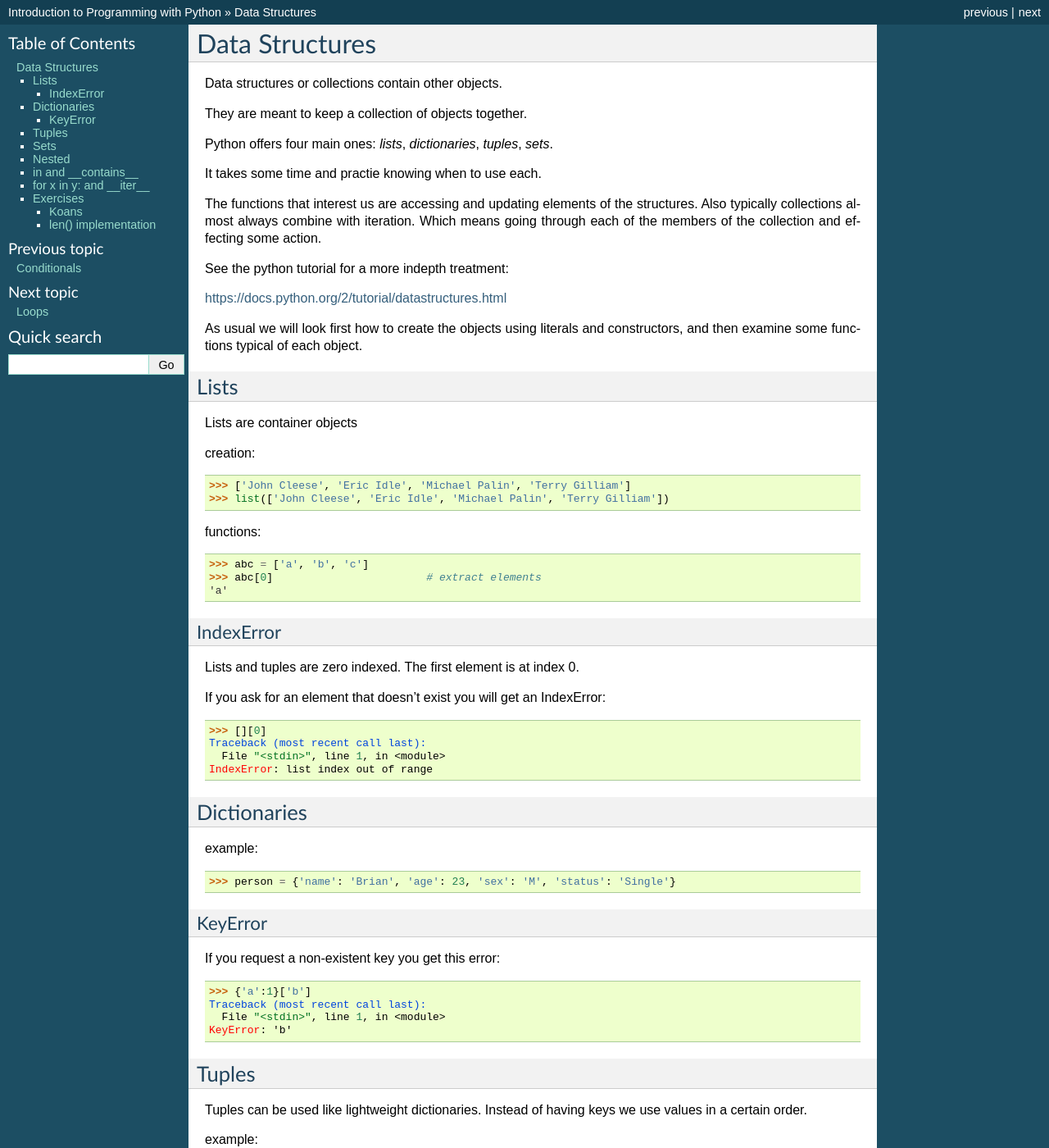
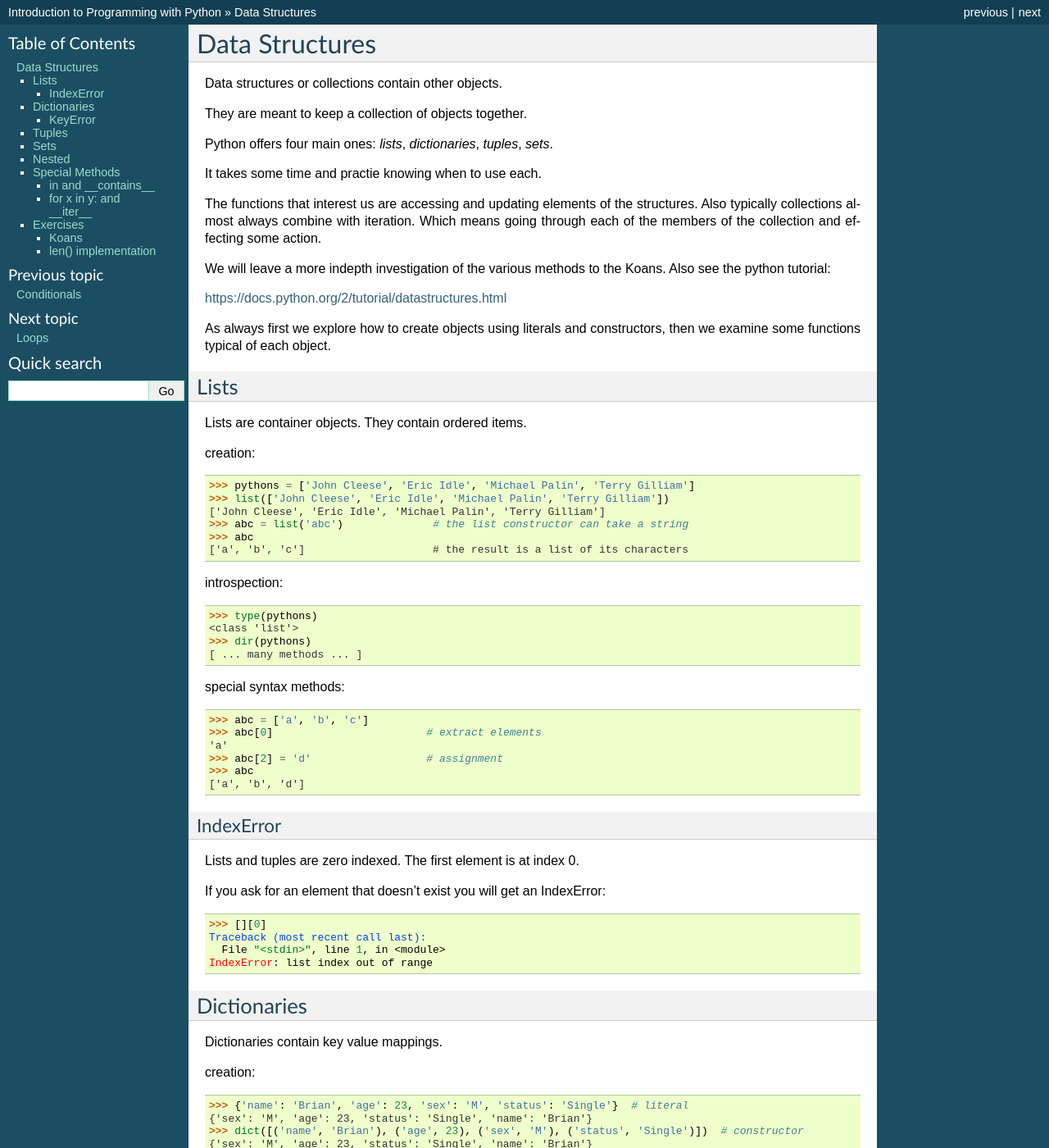
Before and after one commit to gu-lseg/intro-to-programming, a Sphinx documentation site: the page built from source/data_structures.rst, in a window 1280 px wide and 1400 px high. Shown: the whole window at 82% size. Built offline with Sphinx 7.4.7, drawn with Linux system fonts in a browser that asks for light colours; some of the changed text lies outside the part shown.

Commit message:
data structure examples fleshed out

```diff
--- a/source/data_structures.rst
+++ b/source/data_structures.rst
@@ -12,28 +12,42 @@
 The functions that interest us are accessing and updating elements of the structures. Also typically collections almost always combine with iteration. Which means going through each of the
 members of the collection and effecting some action.
 
-See the python tutorial for a more indepth treatment:
+We will leave a more indepth investigation of the various methods to the Koans. Also see the python tutorial:
 
 https://docs.python.org/2/tutorial/datastructures.html
 
-As usual we will look first how to create the objects using literals and
-constructors, and then examine some functions typical of each object.
+As always first we explore how to create objects using literals and
+constructors, then we examine some functions typical of each object.
 
 Lists
 =====
 
-Lists are container objects
+Lists are container objects. They contain ordered items.
 
 creation::
 
-    >>> ['John Cleese', 'Eric Idle', 'Michael Palin', 'Terry Gilliam']
+    >>> pythons = ['John Cleese', 'Eric Idle', 'Michael Palin', 'Terry Gilliam']
     >>> list(['John Cleese', 'Eric Idle', 'Michael Palin', 'Terry Gilliam'])
+    ['John Cleese', 'Eric Idle', 'Michael Palin', 'Terry Gilliam']
+    >>> abc = list('abc')              # the list constructor can take a string
+    >>> abc
+    ['a', 'b', 'c']                    # the result is a list of its characters
 
-functions::
+introspection::
+
+    >>> type(pythons)
+    <class 'list'>
+    >>> dir(pythons)
+    [ ... many methods ... ]
+
+special syntax methods::
 
     >>> abc = ['a', 'b', 'c']
     >>> abc[0]                        # extract elements
     'a'
+    >>> abc[2] = 'd'                  # assignment
+    >>> abc
+    ['a', 'b', 'd']
 
 IndexError
 ----------
@@ -51,9 +65,29 @@
 Dictionaries
 ============
 
-example::
+Dictionaries contain key value mappings.
 
-    >>> person = {'name': 'Brian', 'age': 23, 'sex': 'M', 'status': 'Single'}
+creation::
+
+    >>> {'name': 'Brian', 'age': 23, 'sex': 'M', 'status': 'Single'}  # literal
+    {'sex': 'M', 'age': 23, 'status': 'Single', 'name': 'Brian'}
+    >>> dict([('name', 'Brian'), ('age', 23), ('sex', 'M'), ('status', 'Single')])  # constructor
+    {'sex': 'M', 'age': 23, 'status': 'Single', 'name': 'Brian'}
+
+introspection::
+
+    >>> type(person)
+    <class 'dict'>
+    >>> dir(person)
+    [ ... many methods ... ]
+
+Special syntax for extracting and updating an attribute::
+
+    >>> person['name']
+    'Brian'
+    >>> person['name'] = 'Naomi'
+    >>> person['name']
+    'Name'
 
 KeyError
 --------
@@ -69,14 +103,29 @@
 Tuples
 ======
 
-Tuples can be used like lightweight dictionaries. Instead of having keys we use
+Tuples are very similar to lists. Order matters.
+
+However they are used like lightweight dictionaries: instead of having keys we use
 values in a certain order.
 
-example::
+creation::
 
-    >>> person = ('Brian', 23, 'M', 'Single')
+    >>> person = ('Brian', 23, 'M', 'Single')   # literal
 
+introspection::
 
+    >>> type(person)
+    >>> dir(person)
+
+special syntax methods::
+
+    >>> person[2]
+    'M'
+    >>> person[2] = 'F'         # Brian has a sex change
+    >>> person[2]
+    'F'
+
+Tuples have their use but they aren't seen as often as lists and dictionaries.
 
 Sets
 ====
@@ -88,9 +137,30 @@
 
 creation::
 
-    >>> {'John Cleese', 'Eric Idle', 'Michael Palin', 'Terry Gilliam'}
+    >>> names = {'John Cleese', 'Eric Idle', 'Michael Palin', 'Terry Gilliam'}
+    # literal
     >>> set(['John Cleese', 'Eric Idle', 'Michael Palin', 'Terry Gilliam'])
+    # constructor
+    >>> abc = set('abc')
 
+introspection::
+
+    >>> type(names)
+    >>> dir(names)
+
+methods::
+
+    >>> abc, bcd = set('cab'), set('bdc')
+    >>> abc.intersection(bcd)
+    {'b', 'c'}
+    >>> def_ = set('fed')
+    >>> abc.intersection(def_)
+    set()                             # empty set
+
+
+To understand the methods thing of Venn Diagrams.
+
+Sets have their uses but aren't seen as much as the others.
 
 Nested
 ======
@@ -115,10 +185,14 @@
             ('Brian', 23, 'M', 'Single')
         ]
 
+
+Special Methods
+===============
+
 in and  __contains__
-====================
+---------------------
 
-`__contains__` is the built in protocol for membership.
+`__contains__` is the special method for testing membership.
 
 `x in y` resolves to `y.__contains__(x)`
 
@@ -149,7 +223,7 @@
 with the `x in <object>` syntax.
 
 for x in y: and  __iter__
-=========================
+-------------------------
 
 `__iter__` is how iteration is implemented in Python. This protocol is a bit more involved
 than the previous protocols.
@@ -209,17 +283,16 @@
 
 Sets::
 
-
     > python3 contemplate_koans.py about_sets
 
 len() implementation
 --------------------
 
-len() works on many object types::
+len() works on many objects which are container like types::
 
     >>> len('hi')
     2
     >>> len([1, 2])
     2
 
-Which protocol function is called by the function `len` on the object it is passed?
+Which special function is called by the function `len` on the object it is passed?
```
